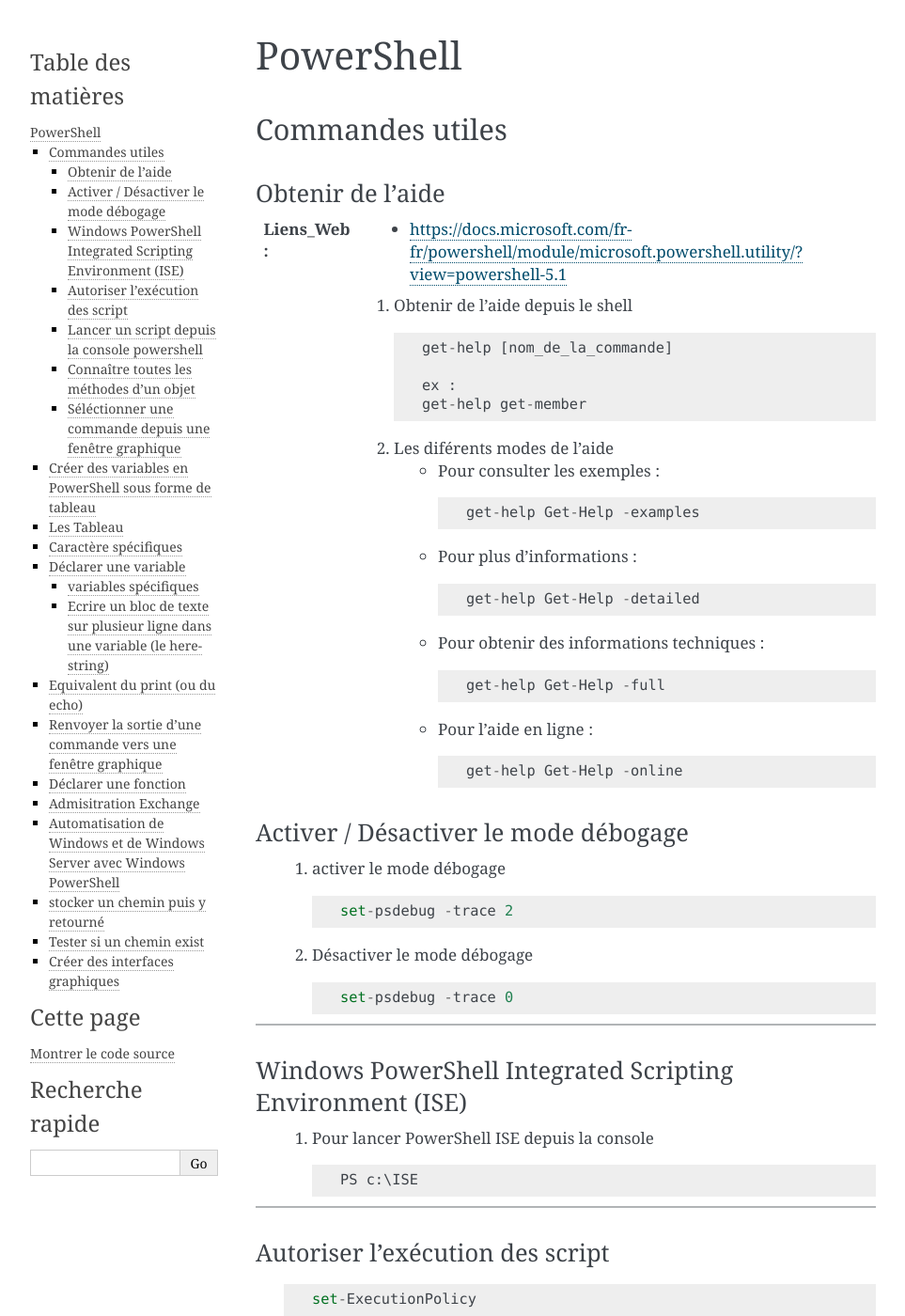
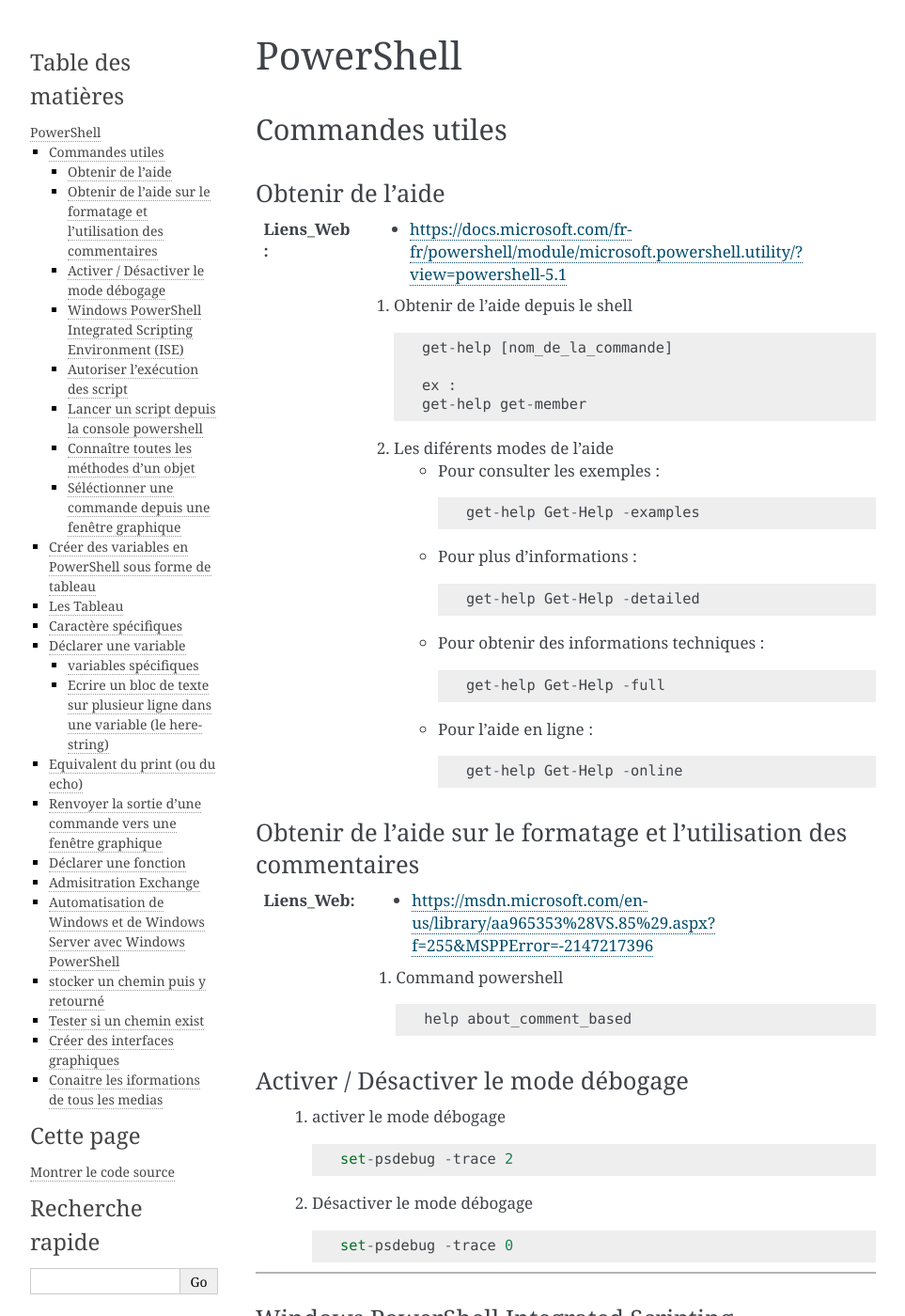
Before and after one commit to poltergeist42/JDM, a Sphinx documentation site: the page built from _1_userDoc/source/Powershell.rst, in a window 1280 px wide and 1400 px high. Shown: the whole window at 94% size, without its empty margins (148-1111 px from the left). Built offline with Sphinx 7.4.7, drawn with Linux system fonts in a browser that asks for light colours; some of the changed text lies outside the part shown.

Commit message:
MAJ 'Powershell' et 'Html'

```diff
--- a/_1_userDoc/source/Powershell.rst
+++ b/_1_userDoc/source/Powershell.rst
@@ -35,6 +35,17 @@
         * Pour l’aide en ligne ::
 
             get-help Get-Help -online
+
+Obtenir de l'aide sur le formatage et l'utilisation des commentaires
+--------------------------------------------------------------------
+
+:Liens_Web:
+            * https://msdn.microsoft.com/en-us/library/aa965353%28VS.85%29.aspx?f=255&MSPPError=-2147217396
+
+    #. Command powershell ::
+
+        help about_comment_based
+
 
 Activer / Désactiver le mode débogage
 -------------------------------------
@@ -362,3 +373,15 @@
         :Liens_Web:
             * https://www.supinfo.com/articles/single/1933-interface-graphique-xaml-script-powershell
                 # une astuce pour ne pas avoir à ecrire le code XAML
+
+----------------------------------------------------------
+
+Conaitre les iformations de tous les medias
+===========================================
+    ::
+
+        ## Pour obtenir les infos de tous les médias
+        Get-WmiObject Win32_LogicalDisk -comp "localhost" | select -Property * | fl
+
+        ## Pour obtenir les infos d'un média en particulier (ex : le disque dur C:
+        Get-WmiObject Win32_LogicalDisk -comp "localhost" | where {$_.Name -like "C:"} | select -Property * | fl
```
Also changed, not shown: _1_userDoc/source/HTML_CSS.rst (+7 -0 lines).
